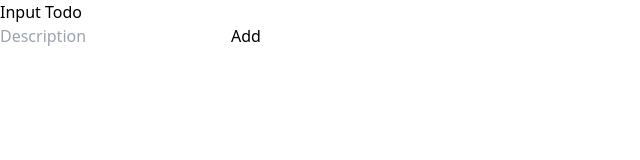
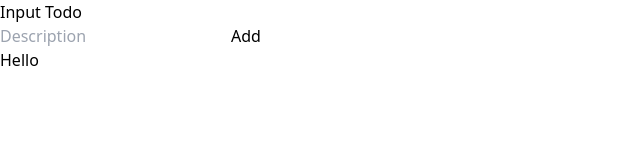
Before and after one commit to irvingvjuarez/pern-todo, a React (Vite) app in the folder client/: page / in a window 1280 px wide. Shown: the top 160 px of the page, without its empty margins (0-640 px from the left). Built offline with nearby package versions, Linux system fonts and the light colour scheme.

Commit message:
Most basic taskList component created

```diff
--- a/client/src/App.tsx
+++ b/client/src/App.tsx
@@ -2,6 +2,7 @@ import { PageContainer } from './containers/PageContainer'
 import { InlineForm } from './components/InlineForm'
 import { InputBox } from './components/InputBox'
 import { Button } from './components/Button'
+import { TaskList } from './containers/TaskList'
 
 function App() {
   return (
@@ -15,6 +16,8 @@ function App() {
 					<InputBox />
 					<Button />
 				</InlineForm>
+
+				<TaskList />
 			</PageContainer>
     </div>
   )
--- /dev/null
+++ b/client/src/containers/TaskList.tsx
@@ -0,0 +1,7 @@
+export const TaskList = () => {
+	return (
+		<section>
+			<h2>Hello</h2>
+		</section>
+	)
+}
```
